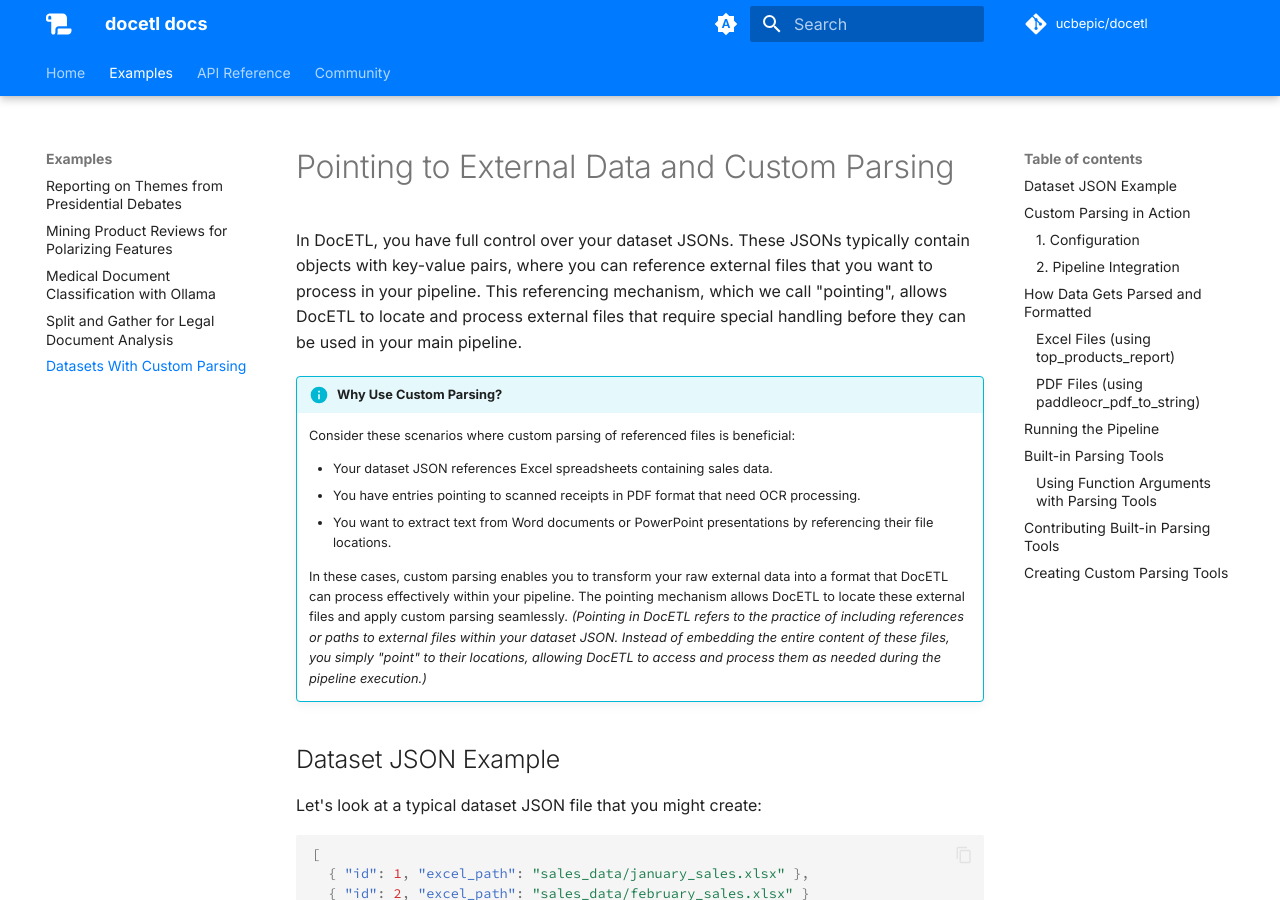
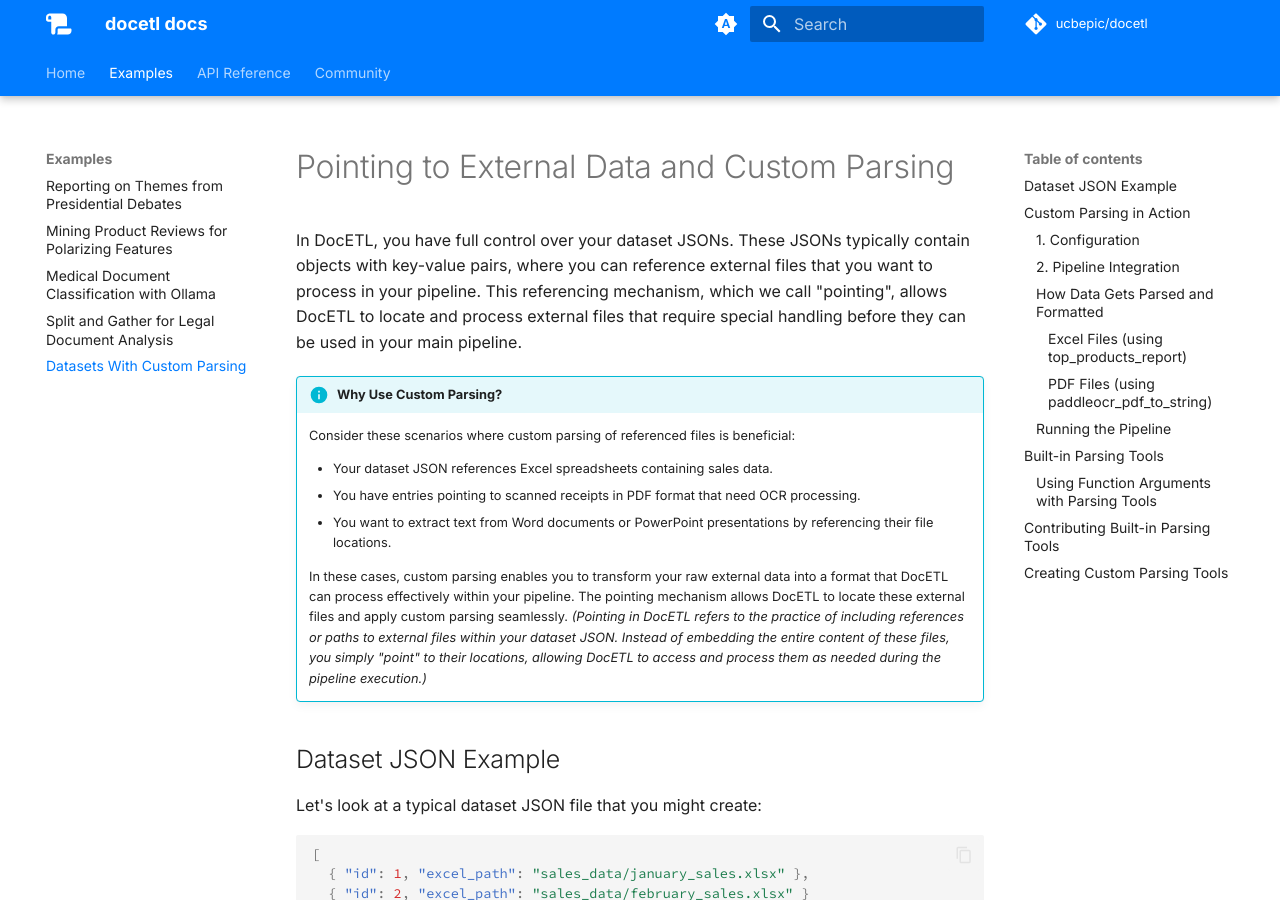
Before and after one commit to ucbepic/docetl, an MkDocs documentation site: the page built from docs/examples/custom-parsing.md, in a window 1280 px wide and 900 px high. Built offline with MkDocs 1.6.1 and Material for MkDocs 9.7.7, drawn with Linux system fonts in a browser that asks for light colours; comment, search, counter and statistics services are not loaded.

````diff
--- a/docs/examples/custom-parsing.md
+++ b/docs/examples/custom-parsing.md
@@ -27,7 +27,7 @@
 
 ## Custom Parsing in Action
 
-### 1. Configuration
+#### 1. Configuration
 
 To use custom parsing, you need to define parsing tools in your DocETL configuration file. Here's an example:
 
@@ -92,7 +92,7 @@
 - We use the built-in `paddleocr_pdf_to_string` parser for PDF files.
 - We apply these parsing tools to the external files referenced in the respective datasets.
 
-### 2. Pipeline Integration
+#### 2. Pipeline Integration
 
 Once you've defined your parsing tools and datasets, you can use the processed data in your pipeline:
 
@@ -113,7 +113,7 @@
 
 
 
-## How Data Gets Parsed and Formatted
+### How Data Gets Parsed and Formatted
 
 When you run your DocETL pipeline, the parsing tools you've specified in your configuration file are applied to the external files referenced in your dataset JSONs. Here's what happens:
 
@@ -124,7 +124,7 @@
 
 Let's look at how this works for our earlier examples:
 
-### Excel Files (using top_products_report)
+#### Excel Files (using top_products_report)
 
 For an Excel file like "sales_data/january_sales.xlsx":
 
@@ -146,7 +146,7 @@
 Best Selling Category: Electronics
 ```
 
-### PDF Files (using paddleocr_pdf_to_string)
+#### PDF Files (using paddleocr_pdf_to_string)
 
 For a PDF file like "receipts/receipt001.pdf":
 
@@ -177,7 +177,7 @@
 
 This parsed and formatted data is then passed to the respective operations in your pipeline for further processing.
 
-## Running the Pipeline
+### Running the Pipeline
 
 Once you've set up your pipeline configuration file with the appropriate parsing tools and dataset definitions, you can run your DocETL pipeline. Here's how:
 
````
